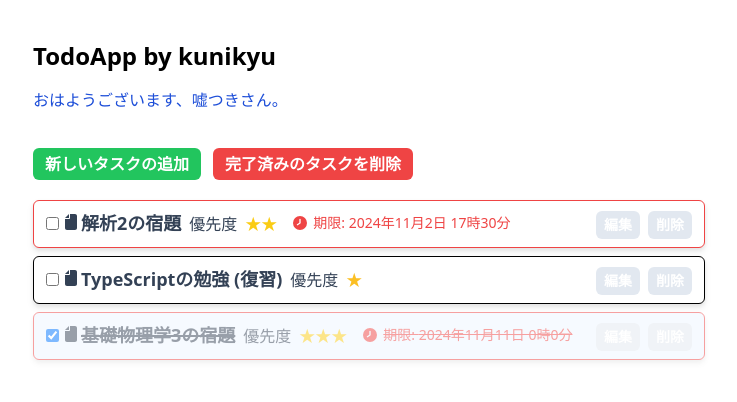
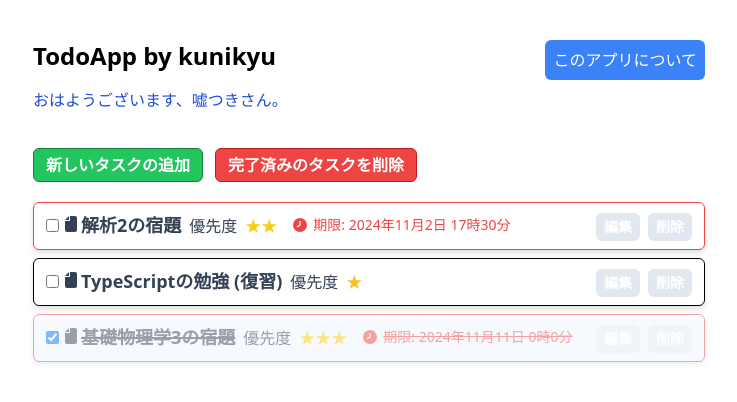
Before and after one commit to kunikyu/react-todo-app, a React (Vite) app: page / in a window 1280 px wide. Shown: the top 402 px of the page, without its empty margins (271-1008 px from the left). Built offline with nearby package versions, Linux system fonts and the light colour scheme.

Commit message:
update 1 file and create 1 file

```diff
--- a/src/App.tsx
+++ b/src/App.tsx
@@ -7,7 +7,7 @@ import TodoList from "./TodoList";
 import { v4 as uuid } from "uuid";
 import NewTodoForm from "./NewTodoForm";
 import dayjs from "dayjs";
-
+import Howto from "./Howto";
 const App = () => {
   const [todos, setTodos] = useState<Todo[]>([]);
   const [newTodoName, setNewTodoName] = useState("");
@@ -114,7 +114,10 @@ const App = () => {
 
   return (
     <div className="mx-auto mt-10 max-w-2xl">
-      <h1 className="mb-4 text-2xl font-bold">TodoApp by kunikyu</h1>
+      <div className="flex">
+        <h1 className="mb-4 text-2xl font-bold">TodoApp by kunikyu</h1>
+        <Howto />
+      </div>
       <div>
         <LiePop
           isPopUpVisible={LiePopupState}
@@ -142,7 +145,7 @@ const App = () => {
       <button
         type="button"
         onClick={() => setNewTodoPopupState(true)}
-        className="my-5 mr-3 rounded-md bg-green-500 px-3 py-1 font-bold text-white hover:bg-green-600"
+        className="my-5 mr-3 rounded-md border border-green-700 bg-green-500 px-3 py-1 font-bold text-white hover:bg-green-600"
       >
         新しいタスクの追加
       </button>
@@ -150,7 +153,7 @@ const App = () => {
         type="button"
         onClick={removeCompletedTodos}
         className={
-          "my-5 rounded-md bg-red-500 px-3 py-1 font-bold text-white hover:bg-red-600"
+          "my-5 rounded-md border border-red-700 bg-red-500 px-3 py-1 font-bold text-white hover:bg-red-600"
         }
       >
         完了済みのタスクを削除
--- /dev/null
+++ b/src/Howto.tsx
@@ -0,0 +1,53 @@
+import React, { useState } from "react";
+
+const Howto = () => {
+  const [isPopupOpen, setIsPopupOpen] = useState(false);
+
+  const handleButtonClick = () => {
+    setIsPopupOpen(true);
+  };
+
+  const handleClosePopup = () => {
+    setIsPopupOpen(false);
+  };
+
+  return (
+    <div className="ml-auto">
+      <button
+        onClick={handleButtonClick}
+        className=" rounded-md bg-blue-500 p-2 text-white"
+      >
+        このアプリについて
+      </button>
+      {isPopupOpen && (
+        <div className="fixed inset-0 z-40 flex items-center justify-center bg-black/50">
+          <div className="rounded-md bg-white p-5">
+            <h3 className="text-lg font-bold">概要</h3>
+            <p>
+              やることがない人はTodoを使えないなんてことはありません。
+              嘘のTodoを追加できます。
+              <br />
+              やることがない人も、やることがいっぱいある人も、このアプリを使って楽しくタスク管理しましょう。
+              <br />
+              <br />
+              <a
+                href="https://atcoder.jp/users/kunikyu"
+                className="text-blue-600 underline"
+              >
+                作者 kunikyu
+              </a>
+            </p>
+            <button
+              onClick={handleClosePopup}
+              className="mt-3 rounded-md bg-red-500 p-2 text-white"
+            >
+              閉じる
+            </button>
+          </div>
+        </div>
+      )}
+    </div>
+  );
+};
+
+export default Howto;
```
